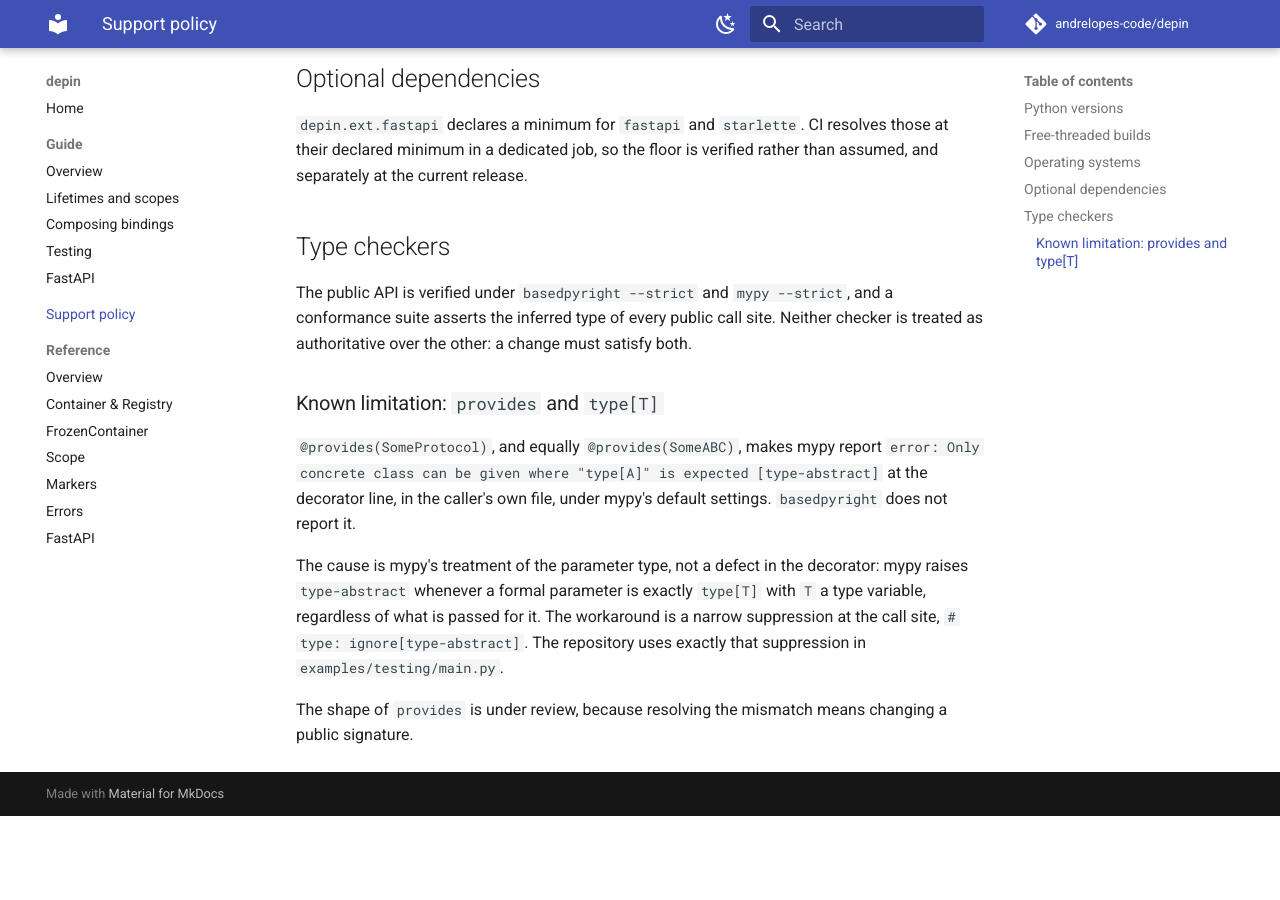
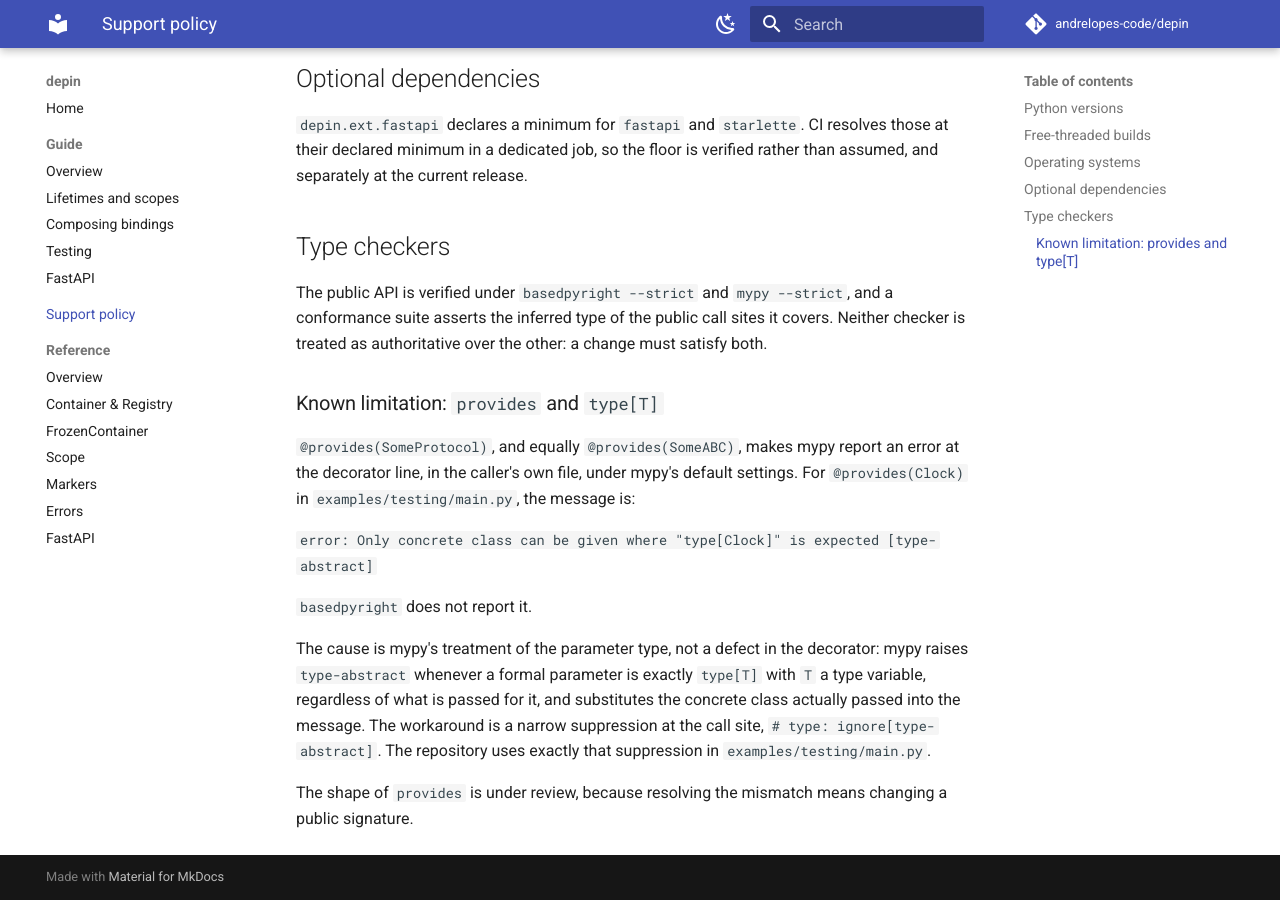
Before and after one commit to andrelopes-code/depin, an MkDocs documentation site: the page built from docs/support-policy.md, in a window 1280 px wide and 900 px high, scrolled down 1042 px. Built offline with MkDocs 1.6.1 and Material for MkDocs 9.7.7, drawn with Linux system fonts in a browser that asks for light colours; comment, search, counter and statistics services are not loaded; the version menu is left out; before the commit the page ends 1858 px from its top, so only the background shows below that.

Commit message:
docs: correct the quoted mypy error and the gate list

```diff
--- a/docs/support-policy.md
+++ b/docs/support-policy.md
@@ -43,19 +43,24 @@ rather than assumed, and separately at the current release.
 ## Type checkers
 
 The public API is verified under `basedpyright --strict` and `mypy --strict`, and
-a conformance suite asserts the inferred type of every public call site. Neither
-checker is treated as authoritative over the other: a change must satisfy both.
+a conformance suite asserts the inferred type of the public call sites it covers.
+Neither checker is treated as authoritative over the other: a change must
+satisfy both.
 
 ### Known limitation: `provides` and `type[T]`
 
-`@provides(SomeProtocol)`, and equally `@provides(SomeABC)`, makes mypy report
-`error: Only concrete class can be given where "type[A]" is expected
-[type-abstract]` at the decorator line, in the caller's own file, under mypy's
-default settings. `basedpyright` does not report it.
+`@provides(SomeProtocol)`, and equally `@provides(SomeABC)`, makes mypy report an
+error at the decorator line, in the caller's own file, under mypy's default
+settings. For `@provides(Clock)` in `examples/testing/main.py`, the message is:
+
+`error: Only concrete class can be given where "type[Clock]" is expected  [type-abstract]`
+
+`basedpyright` does not report it.
 
 The cause is mypy's treatment of the parameter type, not a defect in the
 decorator: mypy raises `type-abstract` whenever a formal parameter is exactly
-`type[T]` with `T` a type variable, regardless of what is passed for it. The
+`type[T]` with `T` a type variable, regardless of what is passed for it, and
+substitutes the concrete class actually passed into the message. The
 workaround is a narrow suppression at the call site, `# type: ignore[type-abstract]`.
 The repository uses exactly that suppression in `examples/testing/main.py`.
 
```
Also changed, not shown: README.md (+5 -3 lines).
